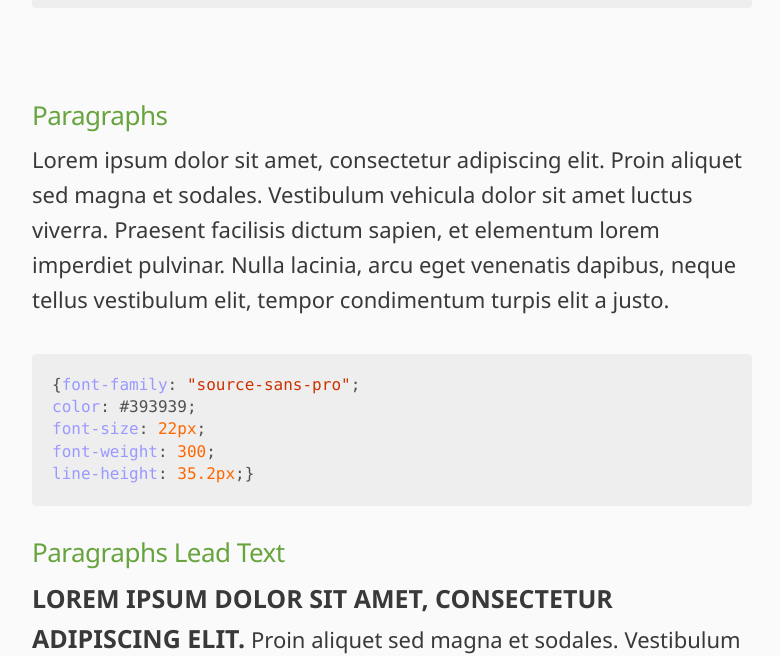
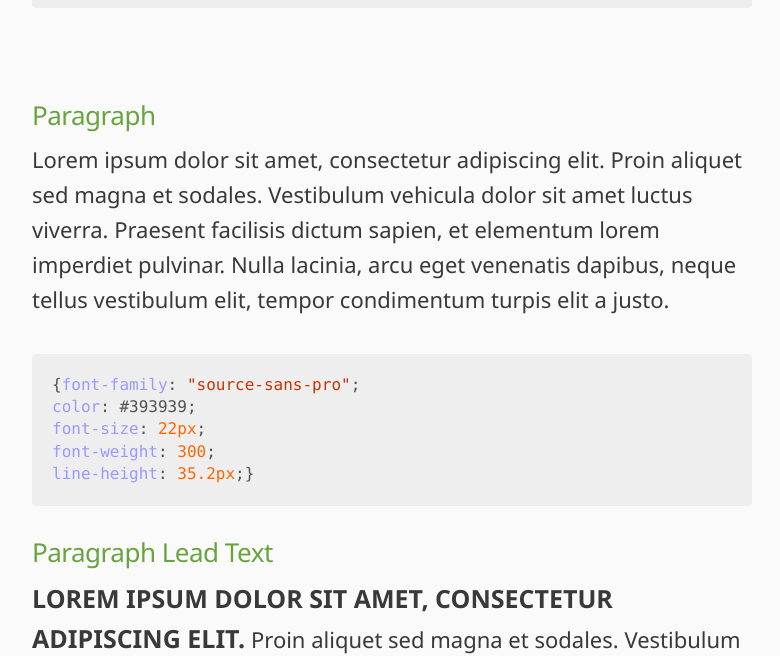
Before and after one commit to markthelefty/markthelefty.github.io, a Jekyll site: the page built from _posts/2018-07-30-theme-style-guide.markdown, in a window 1280 px wide. Shown: the part 2189-2845 px from the top of the page, without its empty margins (248-1028 px from the left). Built offline with Jekyll 4.4.1, drawn with Linux system fonts in a browser that asks for light colours; some web fonts are replaced; our own code applies the rules of GitHub Pages for plain Markdown files.

Commit message:
Updated Theme Style Guide

````diff
--- a/_posts/2018-07-30-theme-style-guide.markdown
+++ b/_posts/2018-07-30-theme-style-guide.markdown
@@ -47,7 +47,7 @@ font-family: PT Sans
 font-family: PT Sans
 ```
 <br/>
-### Paragraphs
+### Paragraph
 Lorem ipsum dolor sit amet, consectetur adipiscing elit. Proin aliquet sed magna et sodales. Vestibulum vehicula dolor sit amet luctus viverra. Praesent facilisis dictum sapien, et elementum lorem imperdiet pulvinar. Nulla lacinia, arcu eget venenatis dapibus, neque tellus vestibulum elit, tempor condimentum turpis elit a justo.
 ```css
 {font-family: "source-sans-pro";
@@ -57,7 +57,7 @@ font-weight: 300;
 line-height: 35.2px;}
 ```
 
-### Paragraphs Lead Text
+### Paragraph Lead Text
 <span class="lead">Lorem ipsum dolor sit amet, consectetur adipiscing elit.</span> Proin aliquet sed magna et sodales. Vestibulum vehicula dolor sit amet luctus viverra. Praesent facilisis dictum sapien, et elementum lorem imperdiet pulvinar.
 ```html
 <span class="lead">
````
